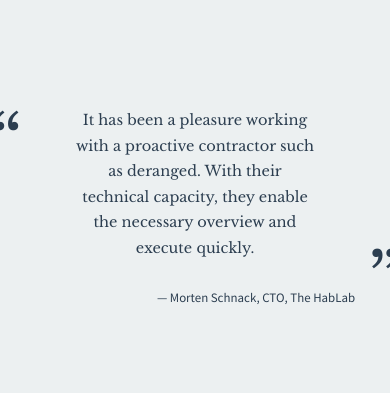
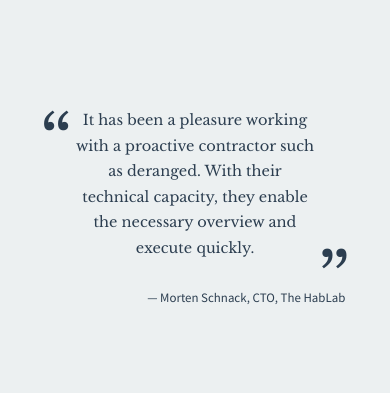
Before and after one commit to derangeddk/deranged.dk, a Jekyll site: the page built from index.html, in a window 390 px wide. Shown: the part 2308-2701 px from the top of the page. Built offline with Jekyll 4.4.1, drawn with Linux system fonts in a browser that asks for light colours.

Commit message:
Minor style fixes

```diff
--- a/_sass/get_a_quote.scss
+++ b/_sass/get_a_quote.scss
@@ -24,12 +24,8 @@
       margin-top: 1em;
     }
   }
-
-  @media screen and (max-width: 539px) {
-    p {
-      padding-left: 10px;
-      padding-right: 10px;
-    }
+  @media (max-width: 539px) {
+    padding: 50px 30px;
   }
 }
 
@@ -101,7 +97,7 @@
 
     &:hover {
       background: #375068;
-      transform: scale(1.1);
+      transform: scale(1.025);
     }
   }
 }
--- a/css/style.scss
+++ b/css/style.scss
@@ -206,18 +206,11 @@
             right: 5px;
             bottom: -35px;
         }
-        @media screen and (max-width:991px) {
-            &:before {
-                left: -45px;
-            }
-            &:after {
-                right: -45px;
-            }
-        }
     }
     .quotee {
         width: 100%;
         text-align: right;
+        padding: 0 0.75em;
         max-width: 800px;
         &:before {
             content: '— ';
```
